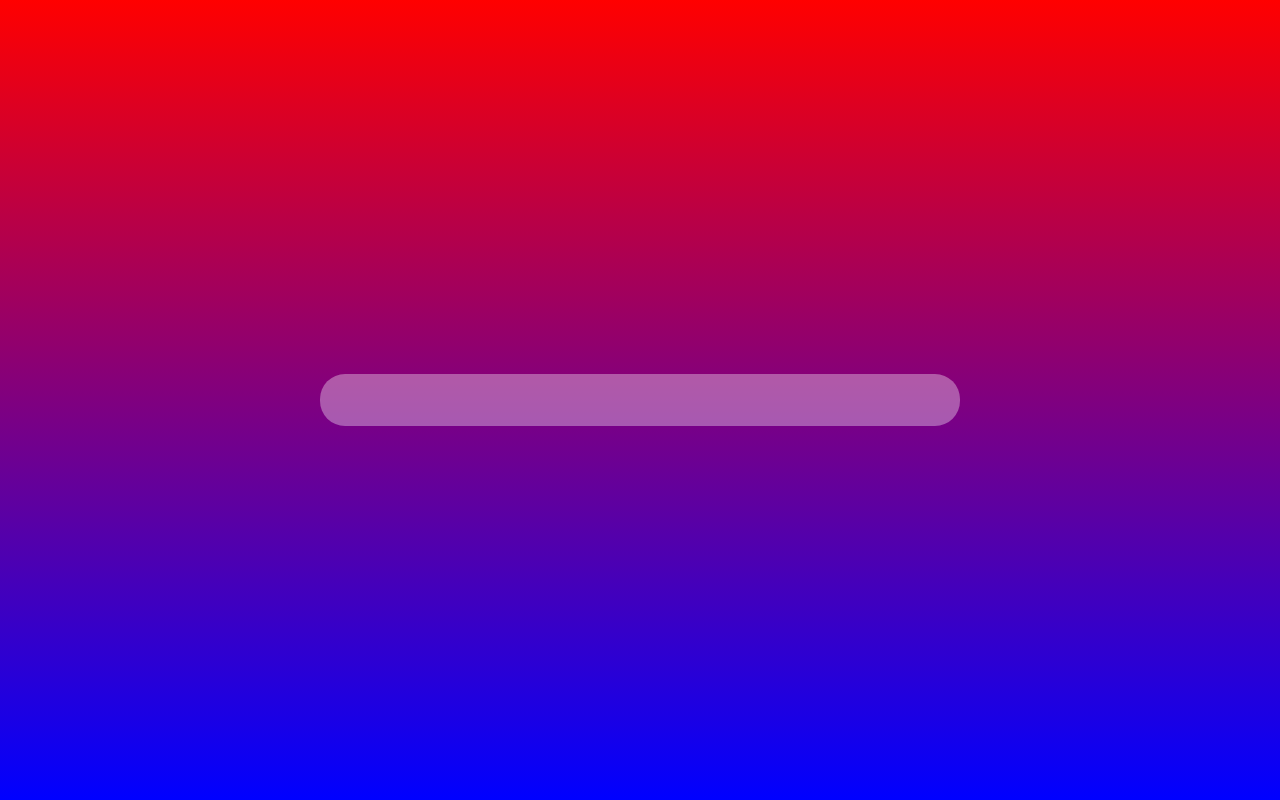
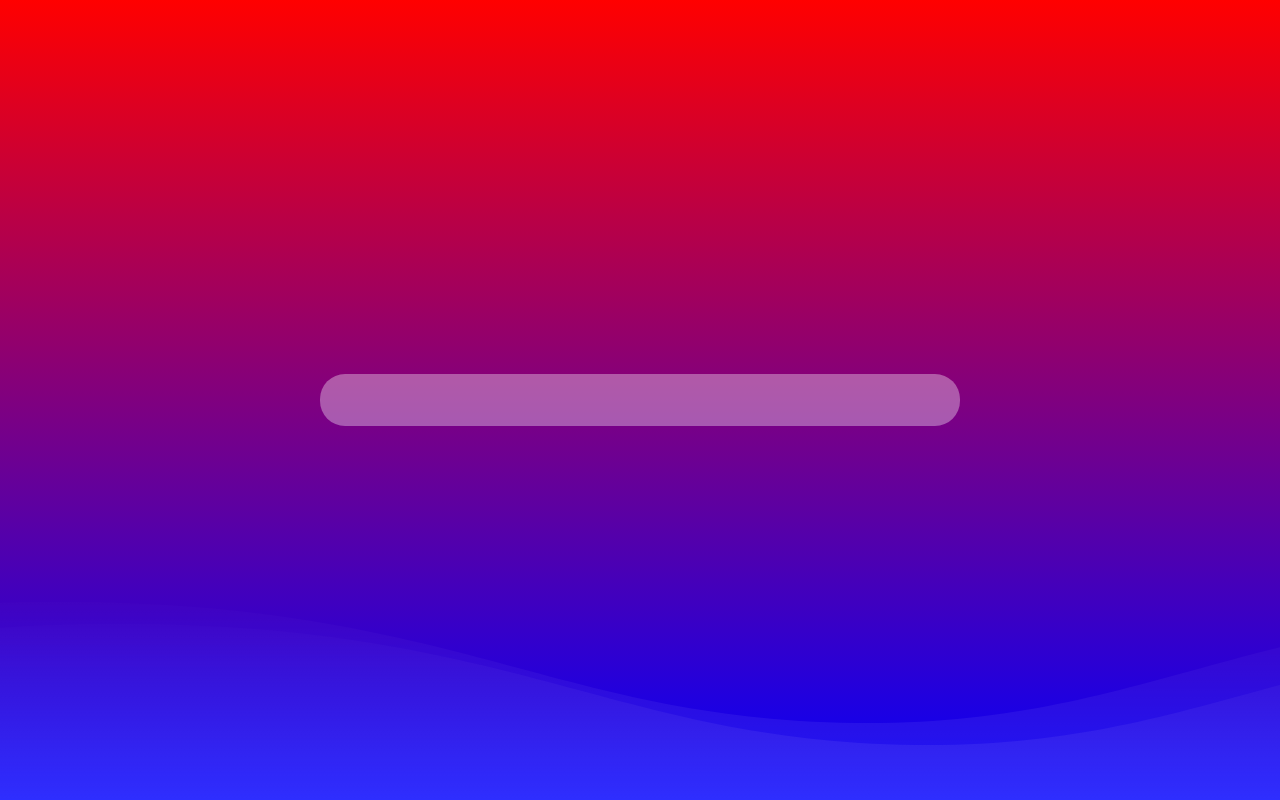
Before and after one commit to Cale111/Animated-Waves, a browser extension: page index.html in a window 1280 px wide. Drawn offline with Linux system fonts and the light colour scheme.

Commit message:
More CSS updates + waves

```diff
--- a/index.html
+++ b/index.html
@@ -16,5 +16,11 @@
             </form>
         </div>
     </div>
+    <div class="waves">
+        <div class="waves-container">
+            <div class="wave"></div>
+            <div class="wave"></div>
+        </div>
+    </div>
 </body>
 </html>
--- a/style.css
+++ b/style.css
@@ -17,7 +17,9 @@ body {
     display: flex;
     justify-content: center;
     align-items: center;
+    position: absolute;
     height: 100%;
+    width: 100%;
 }
 
 .search {
@@ -38,3 +40,47 @@ body {
     color: #ffffff;
     text-align: center;
 }
+
+/*Waves*/
+
+.waves {
+    width: 100%;
+    height: 100%;
+    position: absolute;
+    z-index: 1;
+    overflow: hidden;
+}
+
+.waves-container {
+    width: 100%;
+    position: absolute;
+    bottom: 0;
+    -webkit-transition: .1s ease-in-out;
+    transition: 1s ease-in-out;
+}
+
+.wave {
+    position: absolute;
+    background: url(img/wave.svg) repeat-x;
+    top: -198px;
+    width: 6144px;
+    height: 198px;
+    animation: wave-move 11s cubic-bezier( 0.36,0.45,0.63,0.53) infinite;
+}
+
+.wave:nth-of-type(2) {
+    top: -176px;
+    animation: wave-move 11s cubic-bezier( 0.4,0.2,0.2,0.2) -.124s infinite, swell 11s ease -1.24s infinite;
+}
+
+/*Animation*/
+
+@keyframes wave-move {
+    0% {
+        margin-left: 0;
+    }
+
+    100% {
+        margin-left: -1600px;
+    }
+}
```
